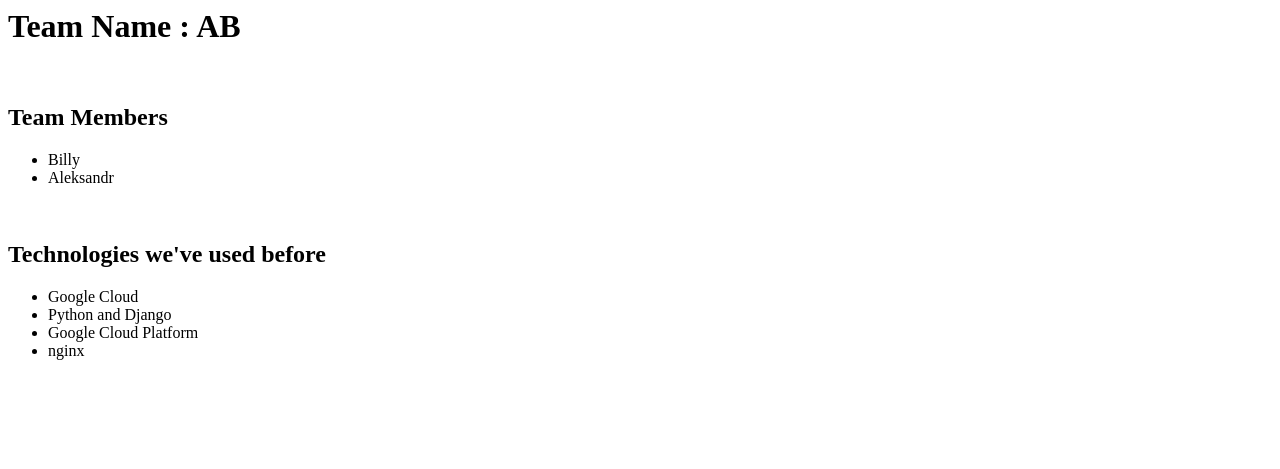
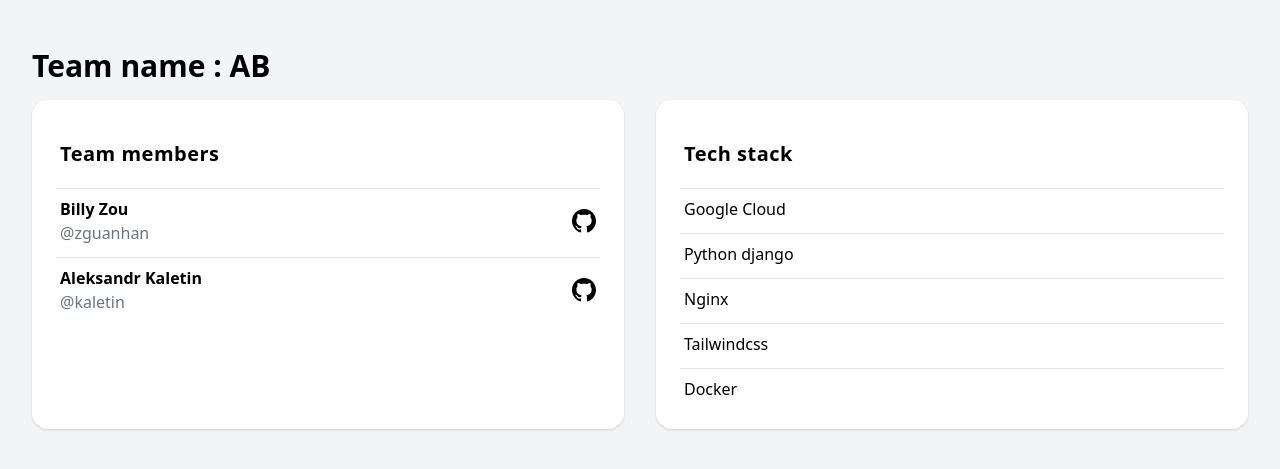
Before and after one commit to Billyzou0741326/sre-fall-21, a Django app: template templates/about.html in a window 1280 px wide. Shown: the top 469 px of the page. Run offline with Django 3.2, Linux system fonts and the light colour scheme; the template is opened without the code that fills it, so the values that code supplies are empty; style sheets or scripts are compiled from the project's sources.

Commit message:
Refine UI

```diff
--- a/templates/about.html
+++ b/templates/about.html
@@ -1,17 +1,72 @@
-<h1> Team Name : AB </h1>
-<br />
+{% load static %}
 
-<h2> Team Members </h2>
-<ul>
-    <li> Billy </li>
-    <li> Aleksandr </li>
-</ul>
-<br />
+<!DOCTYPE html>
+<html>
+<head>
+    <meta name="viewport" content="width=device-width, initial-scale=1" />
+    <link rel="stylesheet" href="{% static 'css/tailwind-output.css' %}" />
+</head>
 
-<h2> Technologies we've used before </h2>
-<ul>
-    <li> Google Cloud</li>
-    <li> Python and Django</li>
-    <li> Google Cloud Platform </li>
-    <li> nginx </li>
-</ul>
+<body>
+<div class="p-4 lg:p-8">
+    <header>
+        <h1 class="my-4 text-3xl font-bold"> Team name : AB </h1>
+    </header>
+
+    <section class="grid gap-8 md:grid-cols-2">
+        <div class="flex flex-col divide-y space-y-2 bg-white dark:bg-gray-800 rounded-2xl shadow p-6">
+            <div class="pt-1 items-center">
+                <h2 class="px-1 py-3 text-xl font-bold tracking-wide">Team members</h2>
+            </div>
+            <div class="pt-1 flex flex-row items-center">
+                <div class="p-1 flex-1 flex flex-col">
+                    <span class="font-semibold"> Billy Zou </span>
+                    <span class="text-gray-500"> @zguanhan </span>
+                </div>
+                <div class="p-1 flex-0">
+                    <a target="_blank"  href="https://gitlab.com/zguanhan"><svg xmlns="http://www.w3.org/2000/svg" width="24" height="24" viewBox="0 0 24 24"><path d="M12 0c-6.626 0-12 5.373-12 12 0 5.302 3.438 9.8 8.207 11.387.599.111.793-.261.793-.577v-2.234c-3.338.726-4.033-1.416-4.033-1.416-.546-1.387-1.333-1.756-1.333-1.756-1.089-.745.083-.729.083-.729 1.205.084 1.839 1.237 1.839 1.237 1.07 1.834 2.807 1.304 3.492.997.107-.775.418-1.305.762-1.604-2.665-.305-5.467-1.334-5.467-5.931 0-1.311.469-2.381 1.236-3.221-.124-.303-.535-1.524.117-3.176 0 0 1.008-.322 3.301 1.23.957-.266 1.983-.399 3.003-.404 1.02.005 2.047.138 3.006.404 2.291-1.552 3.297-1.23 3.297-1.23.653 1.653.242 2.874.118 3.176.77.84 1.235 1.911 1.235 3.221 0 4.609-2.807 5.624-5.479 5.921.43.372.823 1.102.823 2.222v3.293c0 .319.192.694.801.576 4.765-1.589 8.199-6.086 8.199-11.386 0-6.627-5.373-12-12-12z"/></svg></a>
+                </div>
+            </div>
+            <div class="pt-1 flex flex-row items-center">
+                <div class="p-1 flex-1 flex flex-col">
+                    <span class="font-semibold"> Aleksandr Kaletin </span>
+                    <span class="text-gray-500"> @kaletin </span>
+                </div>
+                <div class="p-1 flex-0">
+                    <a target="_blank" href="https://gitlab.com/kaletin"><svg xmlns="http://www.w3.org/2000/svg" width="24" height="24" viewBox="0 0 24 24"><path d="M12 0c-6.626 0-12 5.373-12 12 0 5.302 3.438 9.8 8.207 11.387.599.111.793-.261.793-.577v-2.234c-3.338.726-4.033-1.416-4.033-1.416-.546-1.387-1.333-1.756-1.333-1.756-1.089-.745.083-.729.083-.729 1.205.084 1.839 1.237 1.839 1.237 1.07 1.834 2.807 1.304 3.492.997.107-.775.418-1.305.762-1.604-2.665-.305-5.467-1.334-5.467-5.931 0-1.311.469-2.381 1.236-3.221-.124-.303-.535-1.524.117-3.176 0 0 1.008-.322 3.301 1.23.957-.266 1.983-.399 3.003-.404 1.02.005 2.047.138 3.006.404 2.291-1.552 3.297-1.23 3.297-1.23.653 1.653.242 2.874.118 3.176.77.84 1.235 1.911 1.235 3.221 0 4.609-2.807 5.624-5.479 5.921.43.372.823 1.102.823 2.222v3.293c0 .319.192.694.801.576 4.765-1.589 8.199-6.086 8.199-11.386 0-6.627-5.373-12-12-12z"/></svg></a>
+                </div>
+            </div>
+        </div>
+        <div class="flex flex-col divide-y space-y-2 bg-white dark:bg-gray-800 rounded-2xl shadow p-6">
+            <div class="pt-1 items-center">
+                <h2 class="px-1 py-3 text-xl font-bold tracking-wide">Tech stack</h2>
+            </div>
+            <div class="pt-1 flex flex-row items-center">
+                <div class="p-1 flex-1 flex flex-col">
+                    <span>Google Cloud</span>
+                </div>
+            </div>
+            <div class="pt-1 flex flex-row items-center">
+                <div class="p-1 flex-1 flex flex-col">
+                    <span>Python django</span>
+                </div>
+            </div>
+            <div class="pt-1 flex flex-row items-center">
+                <div class="p-1 flex-1 flex flex-col">
+                    <span>Nginx</span>
+                </div>
+            </div>
+            <div class="pt-1 flex flex-row items-center">
+                <div class="p-1 flex-1 flex flex-col">
+                    <span>Tailwindcss</span>
+                </div>
+            </div>
+            <div class="pt-1 flex flex-row items-center">
+                <div class="p-1 flex-1 flex flex-col">
+                    <span>Docker</span>
+                </div>
+            </div>
+        </div>
+    </section>
+</div>
+</body>
```
Also changed, not shown: templates/done.html (+7 -7 lines), templates/home.html (+19 -19 lines), README.md, 1 other file.
